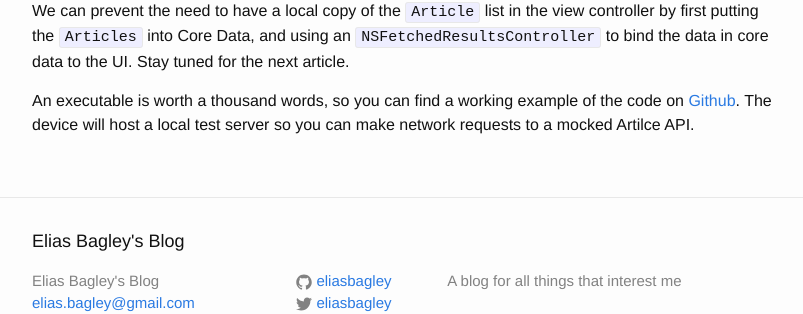
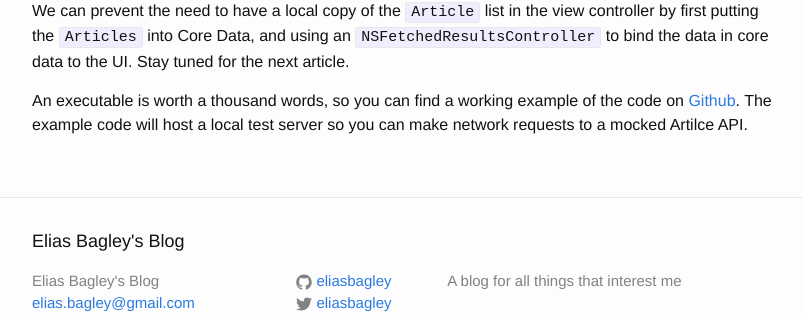
Before and after one commit to eliasbagley/eliasbagley.github.io, a Jekyll site: the page built from _posts/2015-09-30-making-network-requests-with-alamofire.markdown, in a window 1280 px wide and 900 px high, scrolled down 6443 px. Shown: the part 525-839 px from the top of the window, without its empty margins (238-1041 px from the left). Built offline with Jekyll 4.4.1, drawn with Linux system fonts in a browser that asks for light colours.

Commit message:
Update article

```diff
--- a/_posts/2015-09-30-making-network-requests-with-alamofire.markdown
+++ b/_posts/2015-09-30-making-network-requests-with-alamofire.markdown
@@ -317,7 +317,7 @@ Now we have the ability to make a request to a web server and receive a list of
 
 
 
-An executable is worth a thousand words, so you can find a working example of the code on [Github][source-github]. The device will host a local test server so you can make network requests to a mocked Artilce API.
+An executable is worth a thousand words, so you can find a working example of the code on [Github][source-github]. The example code will host a local test server so you can make network requests to a mocked Artilce API.
 
 
 [carthage-github]: https://github.com/Carthage/Carthage
```
